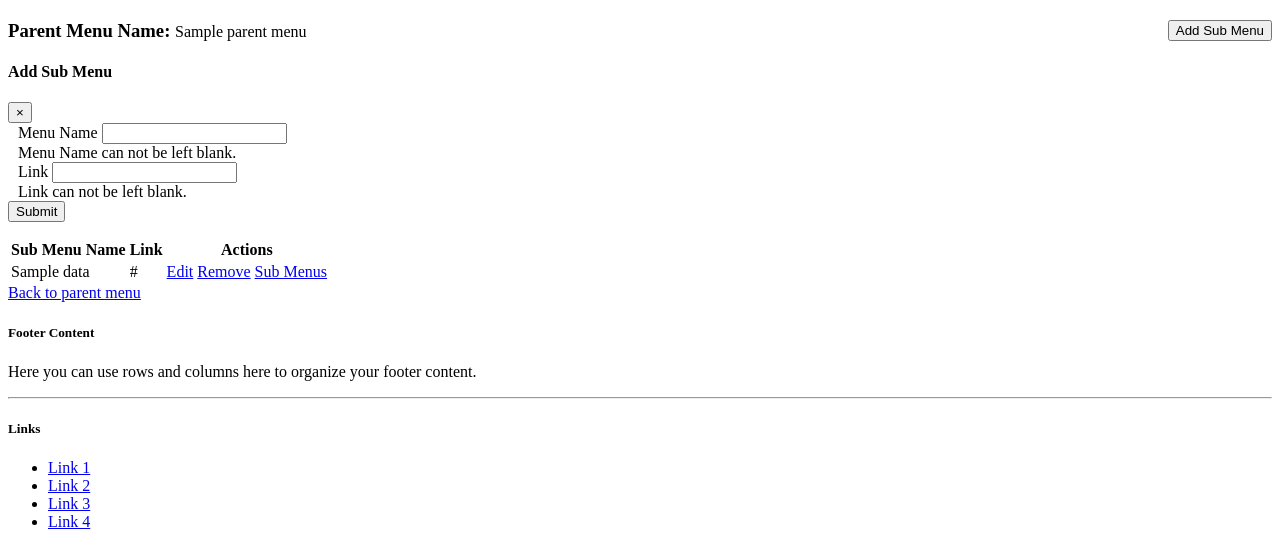
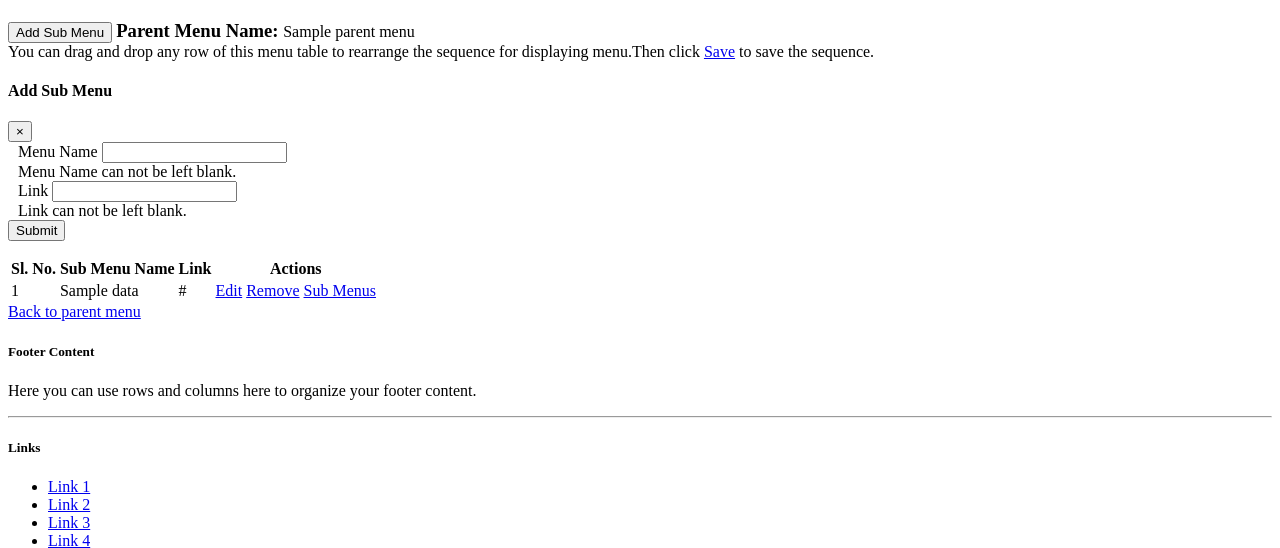
Before and after one commit to Nganthoiba/HighCourtCertify, a PHP site: template Views/Menu/displaySubMenu.view.php in a window 1280 px wide. Shown: the part 35-583 px from the top of the page. Run offline with PHP 8.4, Linux system fonts and the light colour scheme; the template is opened without the code that fills it: most values are stand-ins (such as "Sample title", 1, 10 or a date in 2020); data that the repository does not hold is empty.

Commit message:
Menu sorting UI implemented and all other necessary changes

```diff
--- a/Models/MenuReader.php
+++ b/Models/MenuReader.php
@@ -27,14 +27,14 @@
                 "     from menu_role_mapping MRM ".
                 "     where MRM.role_id=? ".
                 ") and M.parent_menu_id is NULL ".
-                "Order by M.menu_name ";
+                "Order by M.sequence ";
         $stmt = $this->conn->prepare($qry);
         $stmt->execute([$role_id]);
         return $stmt->fetchAll(PDO::FETCH_ASSOC);
     }
     private function getChildMenus($parent_menu_id){
         $child_menus = array();//child menu
-        $qry = "select * from menu M where M.parent_menu_id = ? ";
+        $qry = "select * from menu M where M.parent_menu_id = ? Order by M.sequence ";
         $stmt = $this->conn->prepare($qry);
         $stmt->execute([$parent_menu_id]);
         if($stmt->rowCount()){
--- a/Views/Menu/displaySubMenu.view.php
+++ b/Views/Menu/displaySubMenu.view.php
@@ -1,3 +1,5 @@
+<link href="<?=Config::get('host')?>/root/jquery_ui/jquery-ui.css" rel="stylesheet">
+    <link href="<?=Config::get('host')?>/root/jquery_ui/sortable_table/ui_sortable_table.css" rel="stylesheet" type="text/css"/>
 <div class="container-fluid">
 <?php
 $response = $data['response'];
@@ -7,16 +9,19 @@
         <?php
         if($parent_menu!=null)
         {
-            echo "<span style='font-style:italics; font-weight: bold; font-size:14pt'>Parent Menu Name: </span> <span>".$parent_menu->menu_name."</span>";
+        ?>
+        <button type="button" onclick="setFormAction('create');" class="btn btn-blue" data-toggle="modal"
+                data-target="#subMenuModal">Add Sub Menu</button>
+        <span style='font-style:italics; font-weight: bold; font-size:14pt'>Parent Menu Name: </span> <span><?= $parent_menu->menu_name ?></span>
+
+        <?php
         }
         ?>
     </span>
-    <div style="float:right">
-        <button type="button" onclick="setFormAction('create');" class="btn btn-blue" data-toggle="modal"
-                data-target="#subMenuModal">Add Sub Menu</button>
+    <div class="alert alert-light">
+        You can drag and drop any row of this menu table to rearrange the sequence for
+        displaying menu.Then click <a href="javascript:saveMenuSequence();">Save</a> to save the sequence.
     </div>
-
-
     <!-- The Add Sub Menu Modal -->
     <div class="modal fade" id="subMenuModal">
         <div class="modal-dialog">
@@ -60,21 +65,24 @@
     </div>
     <!-- END OF Add Menu Modal -->
 
-    <table class="table_style yellow_header">
+    <table class="row_sortable_table table_style yellow_header">
 
         <thead>
             <tr>
+                <th>Sl. No.</th>
                 <th>Sub Menu Name</th>
                 <th>Link</th>
                 <th colspan="3">Actions</th>
             </tr>
         </thead>
-        <tbody id="menu_data">
+        <tbody id="menu_data" class="connectedSortable">
             <?php
             if($response->status){
                 $sub_menus = $response->data;
+                $i=0;
                 foreach ($sub_menus as $menu){
-                    echo "<tr>"
+                    echo "<tr data-value='".$menu->menu_id."'>"
+                    . "<td><span>".(++$i)."</span></td>"
                     . "<td>".$menu->menu_name."</td>"
                     . "<td>".$menu->link."</td>"
                     . "<td><a href='javascript:void(0);' onclick='setMenuData(".json_encode($menu).");' data-toggle='modal' data-target='#subMenuModal' >Edit</a></td>"
@@ -92,7 +100,9 @@
         </tbody>
     </table>
     <a href="javascript: window.history.back();">Back to parent menu</a>
-    <script>
+    <script type="text/javascript" src="<?=Config::get('host')?>/root/jquery_ui/jquery-ui.js"></script>
+    <script type="text/javascript" src="<?=Config::get('host')?>/root/jquery_ui/sortable_table/ui_sortable_table.js"></script>
+    <script type="text/javascript">
         var sub_menu_form = document.forms['sub_menu_form'];
 
         function setFormAction(actionValue){
@@ -171,6 +181,7 @@
             if(resp.status){
                 var menu_data = resp.data;
                 displayMenu(menu_data);
+                setSortable();//set the menu table sortable
             }
             else{
                 layout = "<tr><td colspan='5' align='center'>"+resp.msg+"</td></tr>";
@@ -181,7 +192,8 @@
             var layout = "";
             for(var i=0;i<menus.length; i++){
                 var menu = menus[i];
-                layout += "<tr>"+
+                layout += "<tr data-value='"+menu.menu_id+"'>"+
+                    "<td><span>"+(i+1)+"</span></td>"+
                     "<td>"+menu.menu_name+"</td>"+
                     "<td>"+menu.link+"</td>"+
                     "<td><a href='javascript:void(0)' onclick='setMenuData("+JSON.stringify(menu)+");' data-toggle='modal' data-target='#subMenuModal'>Edit</a></td>"+
@@ -244,5 +256,43 @@
                 }
             });
         }
+        //function to save sequence/order of displaying menu
+        function saveMenuSequence(){
+            var menuSequence = [];//array for storing menu id and its sequence in json format
+            $('.row_sortable_table tbody tr').each(function(i)
+            {
+                var menu_id = $(this).attr('data-value');
+                var sequence = (i+1);
+                menuSequence.push( {menu_id:menu_id, sequence: sequence } );
+            });
+            //console.log(JSON.stringify(menuSequence));
+            var result = ajax_request({
+                url: "<?= Config::get('host') ?>/Menu/saveMenuSequence",
+                param: JSON.stringify(menuSequence),
+                method: "PUT",
+                ContentType: "application/json"
+            });
+            if(result.status){
+                swal.fire({
+                    title: 'Success',
+                    text: result.msg,
+                    type: 'success',
+                    confirmButtonText: 'OK'
+                }).then(function(isConfirm){
+                    getSubMenu();//refreshing sub menu
+                });
+            }
+            else{
+                swal.fire({
+                    title: 'Error',
+                    text: result.msg,
+                    type: 'error',
+                    confirmButtonText: 'OK'
+                }).then(function(isConfirm){
+
+                });
+            }
+
+        }
     </script>
 </div>
--- a/libs/controller.class.php
+++ b/libs/controller.class.php
@@ -43,6 +43,9 @@
         header("Content-Type: application/json");
         header("HTTP/1.1 " . $response_code . " " . $this->_requestStatus($response_code));
         return json_encode($data);
+    }
+    public function sendResponse(Response $response){
+        return $this->send_data($response,$response->status_code);
     }
 
     public function redirect($controller, $action){
--- a/root/MDB/js/custom.js
+++ b/root/MDB/js/custom.js
@@ -24,6 +24,7 @@
 
     var method = (args.method === undefined)?"GET":args.method;
 
+    var ContentType = (args.ContentType === undefined)?"application/x-www-form-urlencoded":args.ContentType;
 
     var result;
     $.ajax({
@@ -32,6 +33,7 @@
         type: method,
         data: param,
         dataType: type,
+        contentType: ContentType,
         beforeSend: function(xhr){
             //var csrf_token = document.getElementById("csrf_token").value;//getCookie("csrf_token");
             //alert(csrf_token);
--- /dev/null
+++ b/root/jquery_ui/sortable_table/ui_sortable_table.css
@@ -0,0 +1,26 @@
+/*
+To change this license header, choose License Headers in Project Properties.
+To change this template file, choose Tools | Templates
+and open the template in the editor.
+*/
+/*
+    Created on : 25 Dec, 2019, 6:55:41 PM
+    Author     : Nganthoiba
+*/
+table.row_sortable_table{
+
+}
+.row_sortable_table tbody{
+    min-height:80vh;
+    list-style-type: none;
+    margin: 0;
+    padding: 5px 10px 5px 0;
+    /*
+    float: left;
+    margin-right: 10px;
+    border-radius: 5px;
+    */
+}
+.row_sortable_table tbody tr {
+    cursor:grab
+}
--- /dev/null
+++ b/root/jquery_ui/sortable_table/ui_sortable_table.js
@@ -0,0 +1,24 @@
+/*
+ * To change this license header, choose License Headers in Project Properties.
+ * To change this template file, choose Tools | Templates
+ * and open the template in the editor.
+ */
+function setSortable(){
+    $( ".row_sortable_table tbody" ).sortable({
+        connectWith: ".connectedSortable",
+        start: function(event, ui) {
+        },
+        change: function(event, ui) {
+
+        },
+        update: function(event, ui) {
+            $('.row_sortable_table tbody span').each(function(i)
+            {
+                $(this).html((i+1)+'. '); // sequence value for displaying table row after sorting
+            });
+        }
+    }).disableSelection();
+}
+$(document).ready(function(){
+     setSortable();
+});
```
Also changed, not shown: Controllers/MenuController.php (+35 -3 lines), Models/Menu.php (+8 -14 lines), Views/Menu/AssociateRoles.view.php (+4 -3 lines), Views/Menu/displayMenu.view.php (+58 -9 lines), Views/Role/processRoleMapping.view.php (+3 -4 lines), Views/navigation_bar.view.php (+9 -8 lines), Views/side_navbar.view.php (+20 -3 lines), libs/model.class.php (+10 -0 lines).
